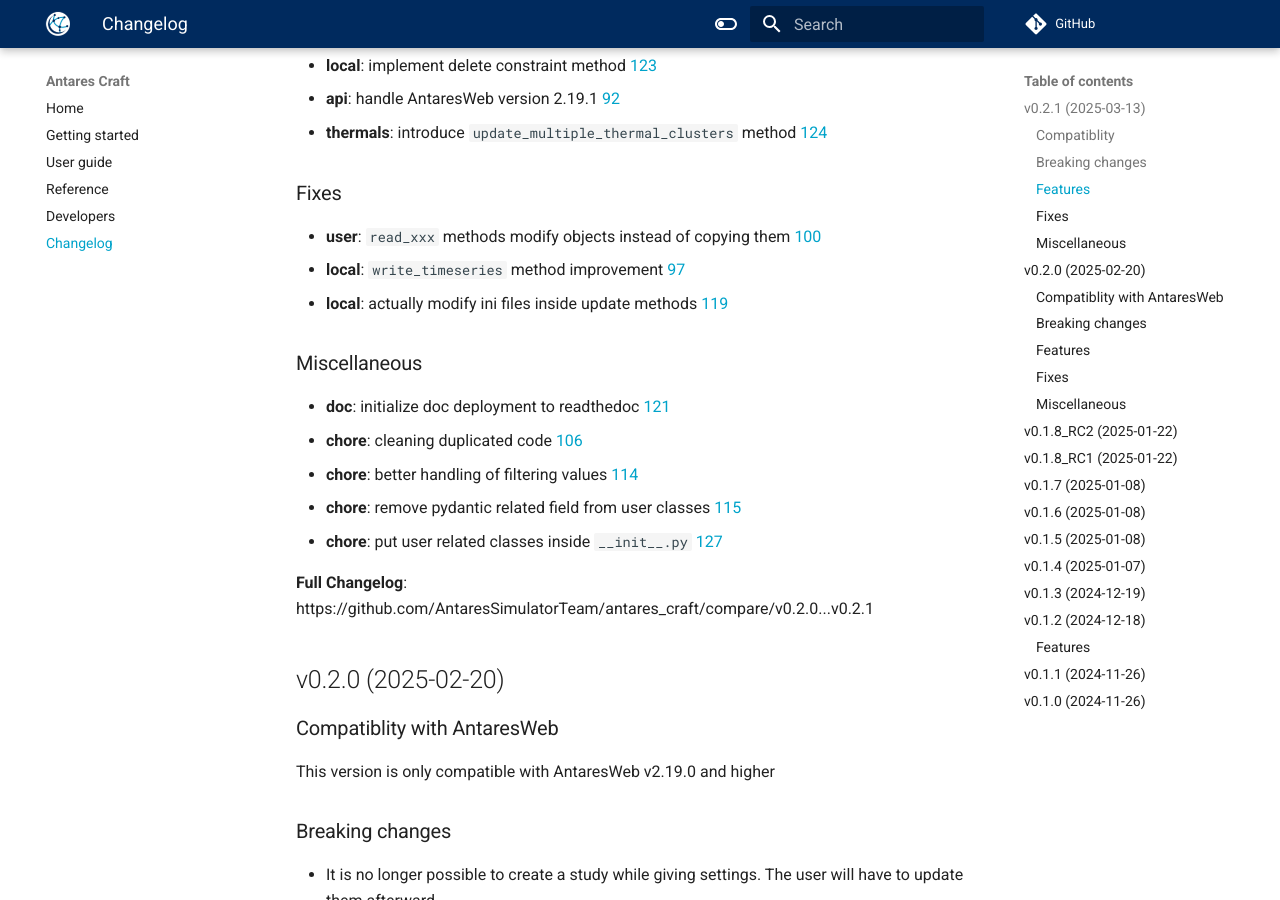
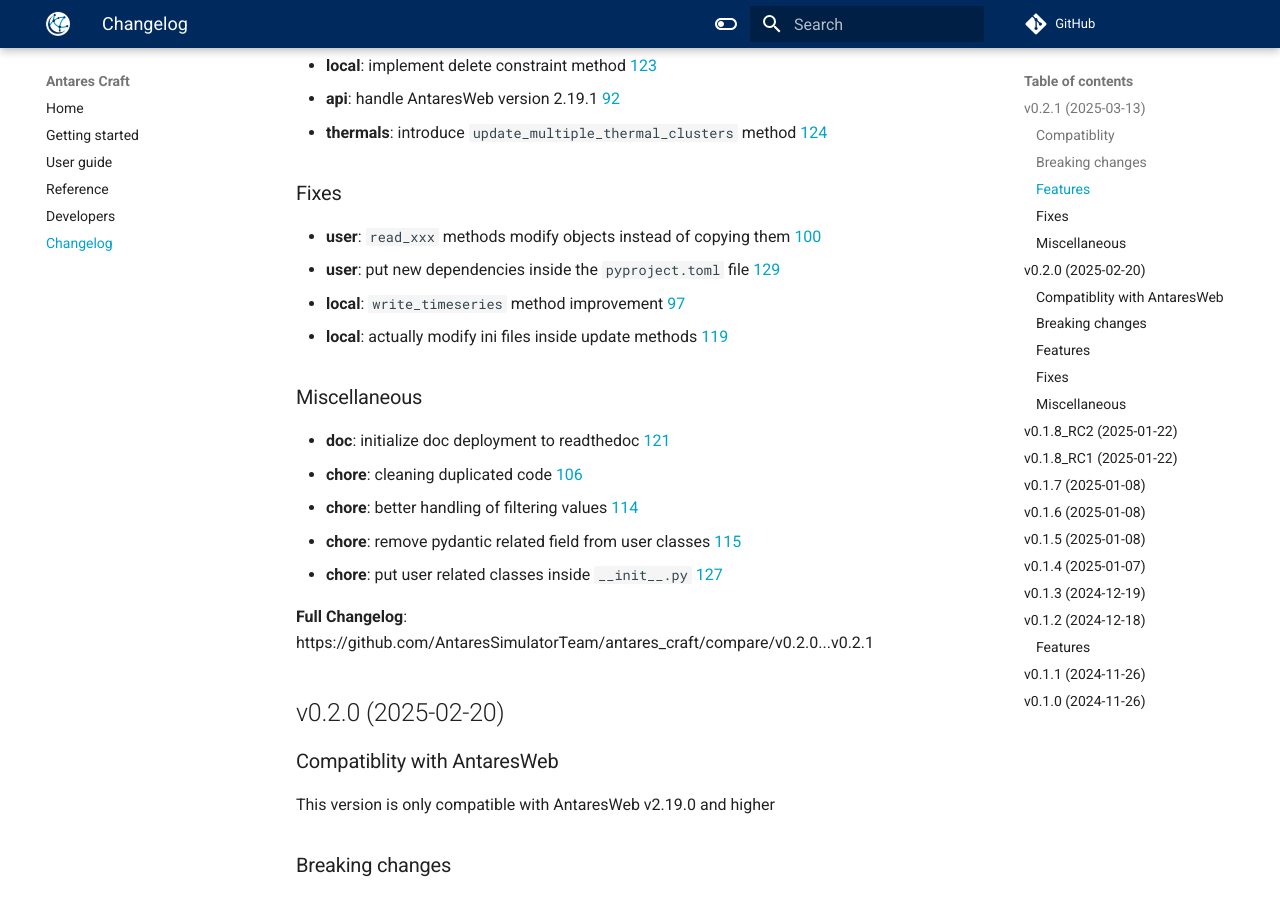
Before and after one commit to AntaresSimulatorTeam/antares_craft, an MkDocs documentation site: the page built from docs/CHANGELOG.md, in a window 1280 px wide and 900 px high, scrolled down 1154 px. Built offline with MkDocs 1.6.1 and Material for MkDocs 9.7.7, drawn with Linux system fonts in a browser that asks for light colours; comment, search, counter and statistics services are not loaded.

Commit message:
update changelog

```diff
--- a/docs/CHANGELOG.md
+++ b/docs/CHANGELOG.md
@@ -36,6 +36,7 @@
 
 ### Fixes
 * **user**: `read_xxx` methods modify objects instead of copying them [100](https://github.com/AntaresSimulatorTeam/antares_craft/pull/100)
+* **user**: put new dependencies inside the `pyproject.toml` file [129](https://github.com/AntaresSimulatorTeam/antares_craft/pull/129)
 * **local**: `write_timeseries` method improvement [97](https://github.com/AntaresSimulatorTeam/antares_craft/pull/97)
 * **local**: actually modify ini files inside update methods [119](https://github.com/AntaresSimulatorTeam/antares_craft/pull/119)
 
```
